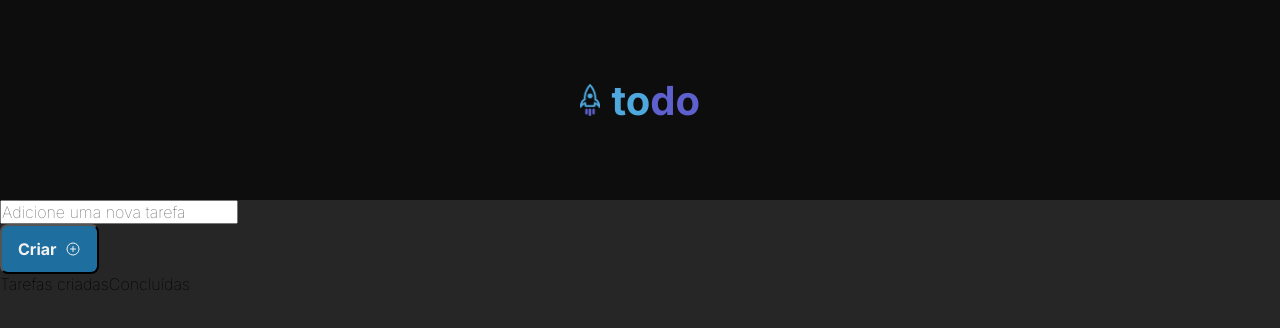
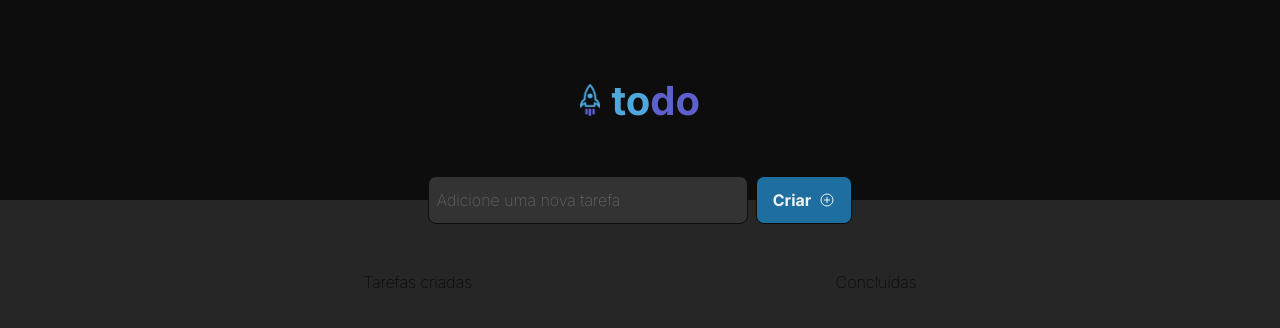
Before and after one commit to cleltonjm/todo-list, a React (Vite) app: page / in a window 1280 px wide. Shown: the top 328 px of the page. Built offline with nearby package versions, Linux system fonts and the light colour scheme.

Commit message:
Finalizando input css

```diff
--- a/src/App.tsx
+++ b/src/App.tsx
@@ -8,9 +8,14 @@ export default function App() {
   return (
     <>
       <Header />
-      <Input />
-      <Button />
-      <Checkbox />
+      <div className="form">
+        <Input />
+        <Button />
+      </div>
+      <div className="content">
+        <Checkbox />
+      </div>
+
     </>
   )
 }
--- a/src/components/Button/Button.module.css
+++ b/src/components/Button/Button.module.css
@@ -2,7 +2,8 @@
     background-color: var(--blue-dark);
     color: var(--gray-100);
     border-radius: 8px;
-    height: 50px;
+    border: 1px solid var(--gray-700);
+    height: 3rem;
     padding: 1rem;
     font-weight: bold;
     display: block;
--- a/src/components/Checkbox/Checkbox.module.css
+++ b/src/components/Checkbox/Checkbox.module.css
@@ -1 +1,3 @@
-.checkbox {}
+.span {
+    color: var(--blue);
+}
--- a/src/components/Input/Input.module.css
+++ b/src/components/Input/Input.module.css
@@ -1,3 +1,15 @@
 .input {
+    background-color: var(--gray-400);
+    color: var(--gray-100);
+    border-radius: 8px;
+    border: 1px solid var(--gray-700);
+    width: 25%;
+    height: 3rem;
+    padding: 0.5rem;
+    text-decoration: none;
 
+    display: flex;
+    align-items: center;
+    justify-content: center;
+    gap: 0.5rem;
 }
--- a/src/global.css
+++ b/src/global.css
@@ -34,3 +34,20 @@ body, input, textarea, button {
     font-weight: 140;
     font-size: 1rem;
 }
+
+.form {
+    display: flex;
+    align-items: center;
+    justify-content: center;
+
+    margin-top: -1.5rem;
+    gap: 0.5rem;
+}
+
+.content {
+    display: flex;
+    align-items: center;
+    justify-content: space-evenly;
+
+    padding-top: 3rem;
+}
```
